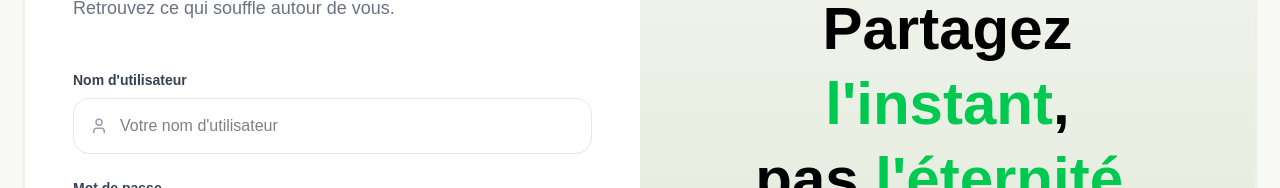
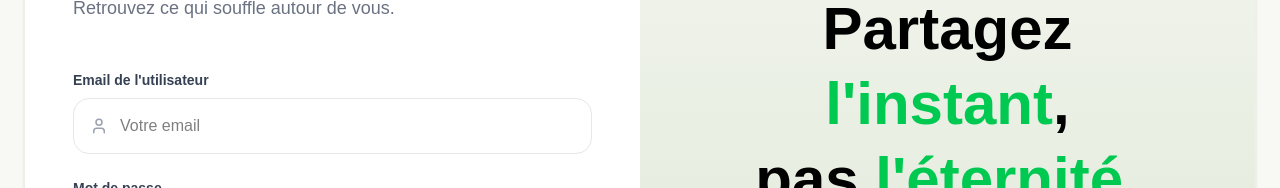
Before and after one commit to Avallon-soft/Breeze, a Next.js app in the folder frontend/: page /signin in a window 1280 px wide. Shown: the part 255-443 px from the top of the page. Built offline with nearby package versions, Linux system fonts and the light colour scheme; no server answers.

Commit message:
:sparkles: Modified html to display email instead of username. Also print an error message if connection failed.

```diff
--- a/frontend/src/app/signin/page.js
+++ b/frontend/src/app/signin/page.js
@@ -8,25 +8,20 @@ import { useState } from "react";
 
 export default function SignIn() {
   const router = useRouter();
-
   const { login, error } = useAuth();
 
-  const [username, setUsername] = useState("");
+  const [email, setEmail] = useState("");
   const [password, setPassword] = useState("");
   const [showPassword, setShowPassword] = useState(false);
 
   const handleSubmit = async (e) => {
     e.preventDefault();
-
-    const success = await login(
-      username,
-      password
-    );
-
+    const success = await login(email, password);
     if (success) {
       router.push("/");
     }
   }
+
   return (
       <div className="min-h-screen bg-[#f8f8f5] p-6">
         <div className="max-w-7xl mx-auto bg-white rounded-[32px] overflow-hidden shadow-sm border border-[#efefea] min-h-[90vh] grid lg:grid-cols-2">
@@ -37,11 +32,9 @@ export default function SignIn() {
             </div>
 
             <form className="max-w" onSubmit={handleSubmit}>
-
               <h1 className="text-6xl font-bold tracking-tight text-black">
                 Connexion
               </h1>
-
               <p className="text-gray-500 mt-3 text-lg">
                 Retrouvez ce qui souffle autour de vous.
               </p>
@@ -49,17 +42,14 @@ export default function SignIn() {
               <div className="mt-12 space-y-6">
                 <div>
                   <label className="text-sm font-semibold text-gray-700 block mb-2">
-                  Nom d'utilisateur
+                    Email de l'utilisateur
                   </label>
-
                   <div className="h-14 rounded-2xl border border-gray-200 flex items-center px-4">
                     <User size={18} className="text-gray-400" />
                     <input
-                    value={username}
-                    onChange={(e) =>
-                      setUsername(e.target.value)
-                    }
-                    placeholder="Votre nom d'utilisateur"
+                        value={email}
+                        onChange={(e) => setEmail(e.target.value)}
+                        placeholder="Votre email"
                         className="flex-1 ml-3 outline-none bg-transparent"
                     />
                   </div>
@@ -69,10 +59,8 @@ export default function SignIn() {
                   <label className="text-sm font-semibold text-gray-700 block mb-2">
                     Mot de passe
                   </label>
-
                   <div className="h-14 rounded-2xl border border-gray-200 flex items-center px-4">
                     <Lock size={18} className="text-gray-400" />
-
                     <input
                         type={showPassword ? "text" : "password"}
                         value={password}
@@ -80,20 +68,21 @@ export default function SignIn() {
                         placeholder="Votre mot de passe"
                         className="flex-1 ml-3 outline-none bg-transparent"
                     />
-
                     <button
                         type="button"
                         onClick={() => setShowPassword((prev) => !prev)}
                         className="text-gray-400 hover:text-green-500 transition-colors"
                     >
-                    {showPassword ? (
-                      <EyeOff size={18} />
-                    ) : (
-                      <Eye size={18} />
-                    )}
+                      {showPassword ? <EyeOff size={18} /> : <Eye size={18} />}
                     </button>
                   </div>
                 </div>
+
+                {error && (
+                    <p className="text-red-500 text-sm">
+                      Connexion refusée, vérifiez votre mot de passe ou votre email
+                    </p>
+                )}
 
                 <button className="w-full h-14 bg-green-500 hover:bg-green-600 transition rounded-2xl text-white font-semibold text-lg">
                   Se connecter
@@ -109,8 +98,6 @@ export default function SignIn() {
                     Créer un compte
                   </Link>
                 </p>
-
-
               </div>
             </form>
           </div>
@@ -122,7 +109,6 @@ export default function SignIn() {
                 <br />
                 pas <span className="text-green-500">l'éternité</span>.
               </h2>
-
               <p className="text-gray-600 mt-6 text-lg max-w-lg">
                 Chaque breeze disparaît après la durée que vous choisissez.
               </p>
--- a/frontend/src/context/AuthContext.jsx
+++ b/frontend/src/context/AuthContext.jsx
@@ -34,11 +34,11 @@ export function AuthProvider({ children }) {
     }
   }, []);
 
-  const login = async (username, password) => {
+  const login = async (email, password) => {
     try {
       setError(null);
 
-      const data = await loginUser(username, password);
+      const data = await loginUser(email, password);
 
       if (!data?.token) {
         setError("Token invalide.");
```
Lines whose indentation alone changed are shown as unchanged.
